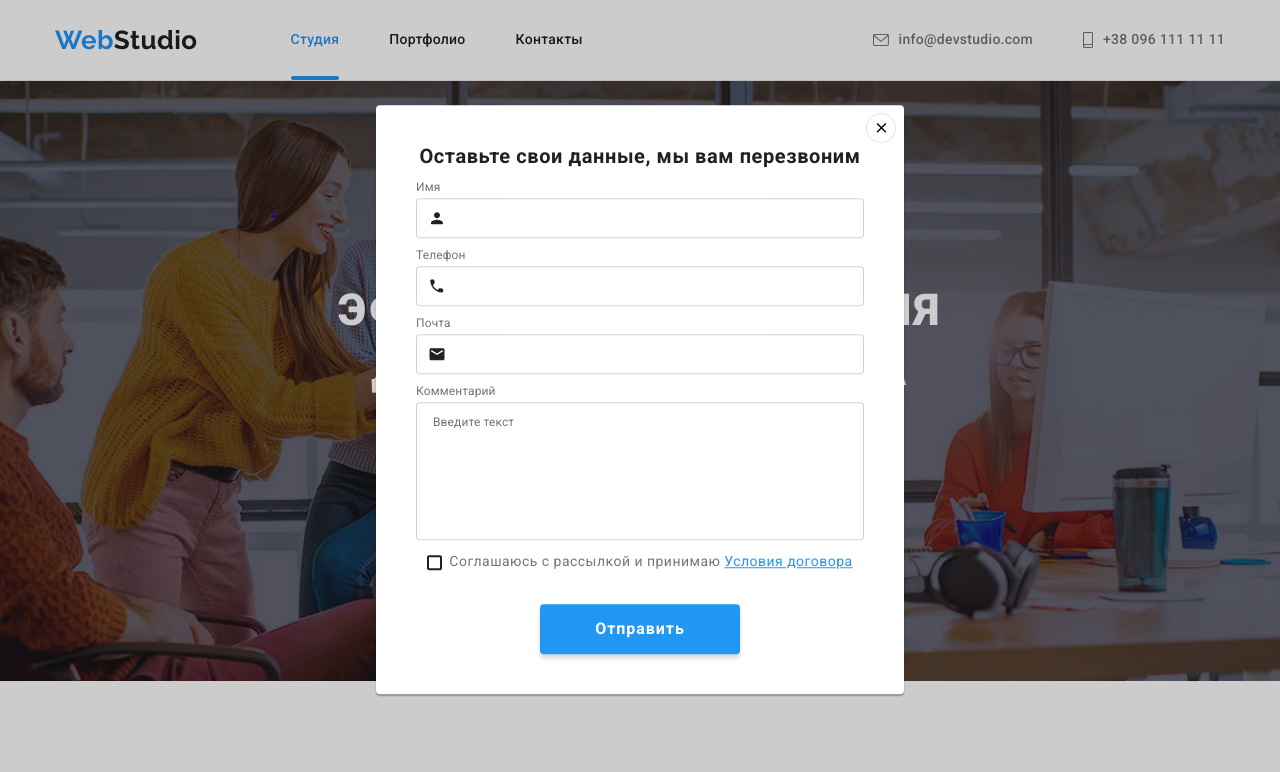
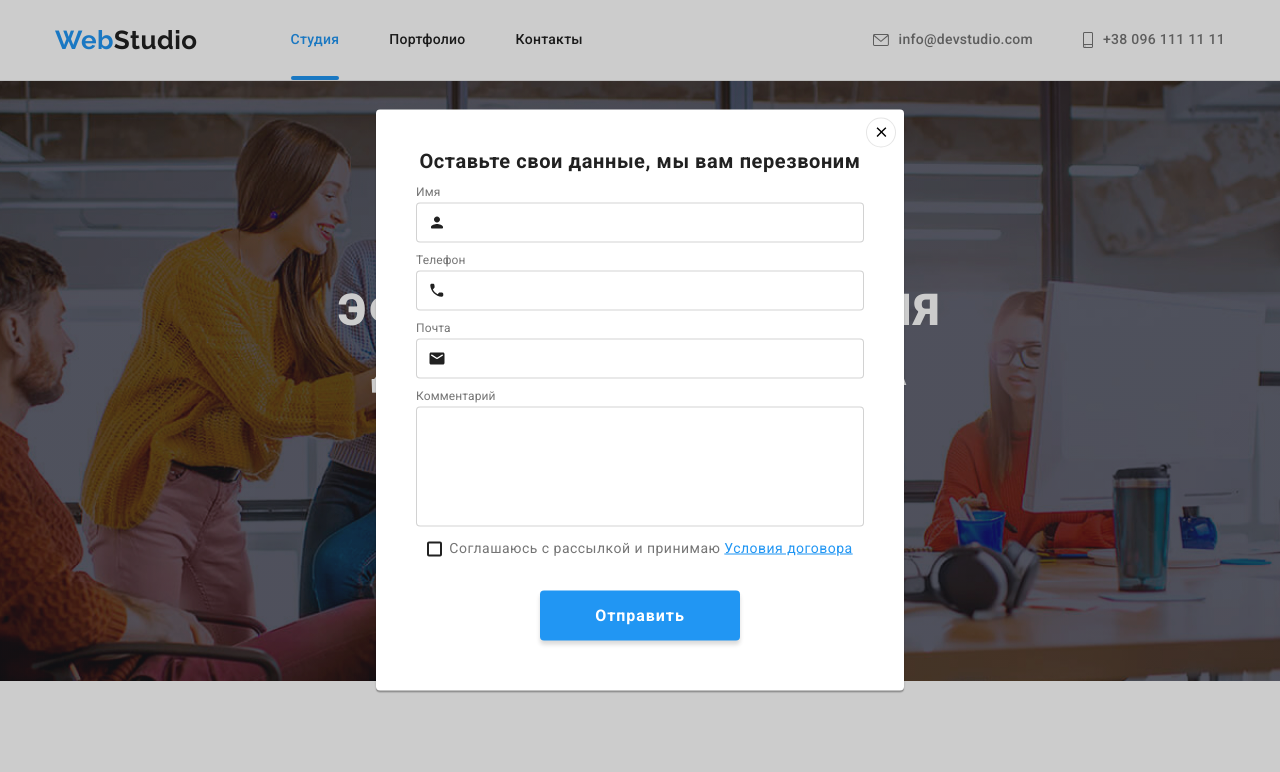
Before and after one commit to skazzp/goit-markup-hw-06, a plain HTML site: page index.html in a window 1280 px wide. Both pictures are taken after a click on the button "Заказать услугу". Shown: the top 772 px of the page. Drawn offline with nearby package versions, Linux system fonts and the light colour scheme.

Commit message:
fix textarea

```diff
--- a/css/styles.css
+++ b/css/styles.css
@@ -322,6 +322,7 @@ img {
   padding-bottom: 12px;
   padding-top: 12px;
   width: 100%;
+
   font-size: 12px;
   line-height: 1.17;
   letter-spacing: 0.01em;
@@ -329,6 +330,9 @@ img {
   fill: var(--color-main);
   border-radius: 4px;
   transition: border 250ms var(--timing);
+}
+.form-textarea {
+  min-height: 120px;
 }
 .form-input:hover,
 .form-input:focus {
--- a/index.html
+++ b/index.html
@@ -109,12 +109,13 @@
                 <div class="form-box">
                   <label class="form-name" for="comment">Комментарий</label>
                   <textarea
-                    class="form-input"
+                    class="form-input form-textarea"
                     name="comment"
                     id="comment"
-                    rows="8"
+                    rows="5"
                     placeholder="Введите текст"
-                  ></textarea>
+                  >
+                  </textarea>
                 </div>
                 <div class="form-box agreement-box">
                   <label class="label-check" for="agreement">
```
